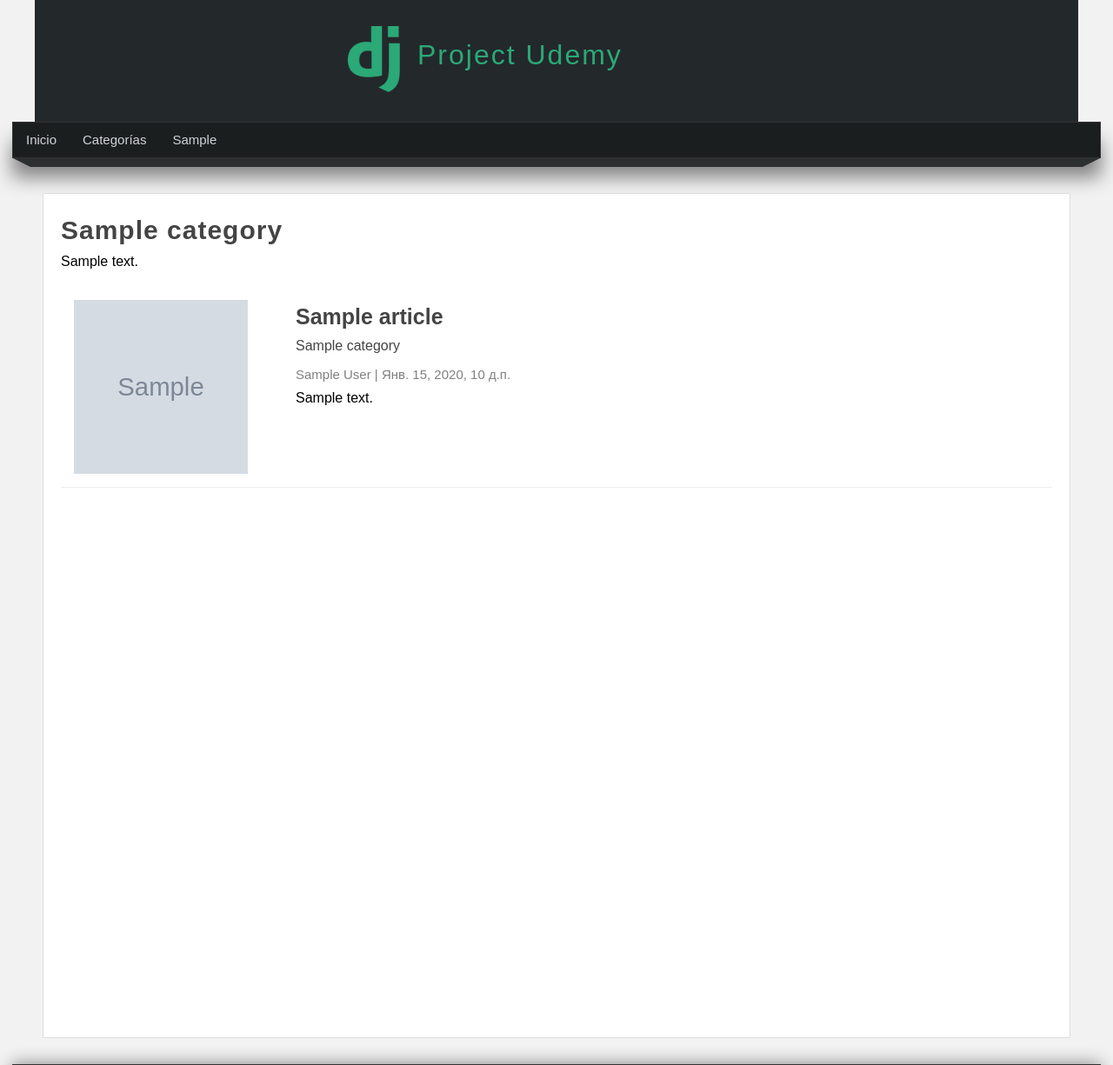
After one commit to followking337/learning-python-libraries, a Django app: template django/project_udemy/blog/templates/categories/category.html in a window 1280 px wide. The commit adds this page. Shown: the top 1225 px of the page at 87% size. Run offline with Django 3.2, Linux system fonts and the light colour scheme; the template is opened without the code that fills it: most values are stand-ins (such as "Sample title", 1, 10 or a date in 2020); grey boxes marked "Sample" are stand-in pictures.

Commit message:
Changes in project: project_udemy
- create articles.html, detail.html, category.html
- new urls: categoria, articulo
- new func: category, article

```diff
--- a/django/movie_project/movie_app/templates/movie_app/actor_detail.html
+++ b/django/movie_project/movie_app/templates/movie_app/actor_detail.html
@@ -16,4 +16,4 @@
         </li>
         {% endfor %}
     </ul>
-{% endblock %}
+{% endblock %
--- /dev/null
+++ b/django/project_udemy/blog/templates/articles/articles.html
@@ -0,0 +1,37 @@
+{% for article in articles %}
+    <article class='article-item'>
+        {% if article.image != 'null' and article.image.url|length >= 1 %}
+            <div class='image'>
+                <img src='{{articulo.image.url}}'/>
+            </div>
+        {% endif %}
+
+        <div class='data'>
+            <h2>
+                <a href="{% url 'article' article.id %}">{{article.title}}</a>
+            </h2>
+
+            <p>
+                {% for category in article.categories.all %}
+                <a href="{% url 'category' category.id %}">{{category.name}}</a>
+
+                    {% if forloop.counter < article.categories.all|length %}
+                    -
+                    {% endif %}
+                {% endfor %}
+            </p>
+
+            <span class='date'>
+                {{article.user.first_name}} {{article.user.last_name}}
+                |
+                {{article.created_at}}
+            </span>
+
+            <p>
+                {{article.content|safe}}
+            </p>
+        </div>
+
+        <div class='clearfix'></div>
+    </article>
+{% endfor %}
--- /dev/null
+++ b/django/project_udemy/blog/templates/categories/category.html
@@ -0,0 +1,15 @@
+{% extends 'layouts/layout.html' %}
+
+
+{% block title %}
+    {{category.name}}
+{% endblock title %}
+
+
+{% block content %}
+    <h1 class="title">{{category.name}}</h1>
+    <p>{{category.description}}</p>
+
+    {% include 'articles/articles.html' with articles=category.article_set.all %}
+
+{% endblock content %}
--- a/django/project_udemy/blog/urls.py
+++ b/django/project_udemy/blog/urls.py
@@ -3,4 +3,6 @@ from . import views
 
 urlpatterns = [
     path('articulos/', views.list, name='list_articles'),
+    path('categoria/<int:category_id>', views.category, name='category'),
+    path('articulo/<int:article_id>', views.article, name='article'),
 ]
--- a/django/project_udemy/mainapp/static/css/styles.css
+++ b/django/project_udemy/mainapp/static/css/styles.css
@@ -179,9 +179,27 @@ nav > ul > li:hover > ul > li:hover a{
     margin: 0 auto;
 }
 
+.box .image{
+    width: 45%
+    float: left;
+    margin-right: 40px;
+}
+
+.box .image img{
+    width: 100%
+}
+
+.box a{
+    color: #444;
+    transition: all 300ms;
+}
+
+.box a:hover{
+    color: #1f7e58;
+}
+
 .box form{
     width: 40%;
-
 }
 
 .box form input,
--- a/django/project_udemy/mainapp/templates/layouts/layout.html
+++ b/django/project_udemy/mainapp/templates/layouts/layout.html
@@ -30,7 +30,7 @@
                 <ul>
                    {% for category in categories %}
                         <li>
-                            <a href='{% url "list_articles" %}'>{{category.1}}</a>
+                            <a href='{% url "category" category.0 %}'>{{category.1}}</a>
                         </li>
                     {% endfor %}
                 </ul>
```
Also changed, not shown: django/project_udemy/blog/processor.py (+5 -3 lines), django/project_udemy/blog/templates/articles/detail.html (added, +22 -0 lines), django/project_udemy/blog/templates/articles/list.html (+1 -33 lines), django/project_udemy/blog/views.py (+22 -1 lines), django/movie_project/db.sqlite3, django/project_udemy/db.sqlite3.
